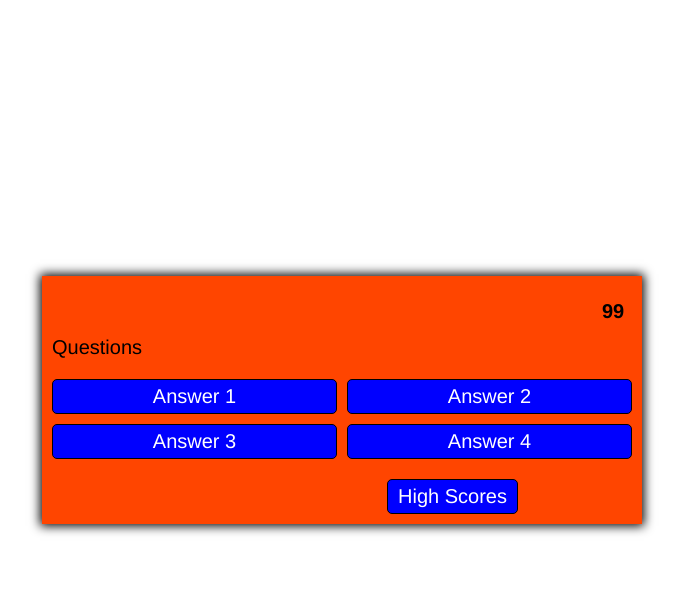
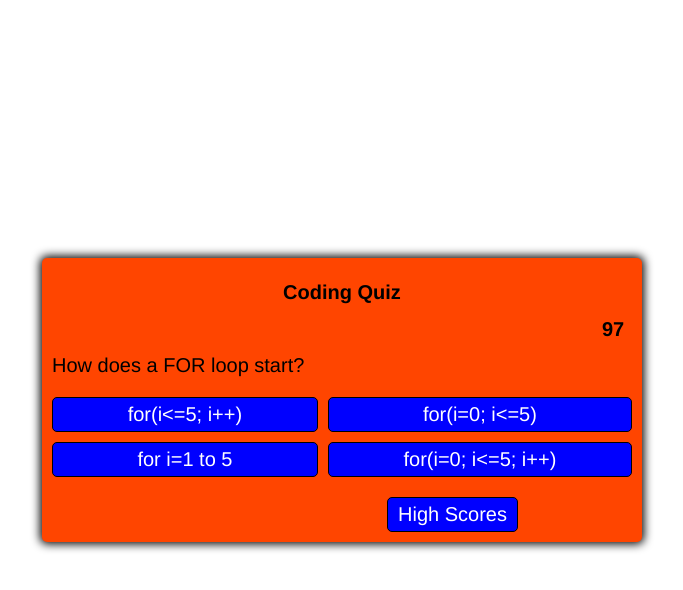
Before and after one commit to Plabounty/04_Coding_Quiz, a plain HTML site: page index.html in a window 1280 px wide. Both pictures are taken after a click on the button "Start Quiz". Shown: the whole page, without its empty margins (298-981 px from the left). Drawn offline with Linux system fonts and the light colour scheme.

Commit message:
added questions and button functionality

```diff
--- a/index.html
+++ b/index.html
@@ -7,7 +7,9 @@
     <title>Coding Quiz</title>
   </head>
   <body>
+
     <div class="container">
+      <h1 class="header">Coding Quiz</h1>
       <div id="question-container" class="hide">
         <h1 id="timeEl" class="timer"></h1>
         <div id="question">Questions</div>
@@ -20,7 +22,7 @@
       </div>
       <div class="controls">
         <button id="start-btn" class="start-btn btn">Start Quiz</button>
-        <button id="Next-btn" class="next-btn btn hide">Next</button>
+        <button id="next-btn" class="next-btn btn hide">Next</button>
         <button id="highscores-btn" class="highscores-btn btn hs-btn">High Scores</button>
 
       </div>
--- a/script.js
+++ b/script.js
@@ -1,11 +1,12 @@
-let startGame = document.getElementById("start-btn");
+let startButton = document.getElementById("start-btn");
+let nextButton = document.getElementById("next-btn");
 const questionContainerElement = document.getElementById("question-container");
 let mixedQuestions, currentQuestionIndex;
-const questionElement = document.getElementById("question");
-const answerButtonElement = document.getElementById("answer-buttons");
+let questionElement = document.getElementById("question");
+const answerButtonsElement = document.getElementById("answer-buttons");
 let timeEl = document.getElementById("timeEl");
 let secondsLeft = 101;
-startGame.addEventListener("click", function () {
+startButton.addEventListener("click", function () {
   setTimer();
 });
 
@@ -16,18 +17,21 @@ function setTimer() {
 
     if (secondsLeft === 0) {
       clearInterval(timerInterval);
-      sendMessage();
     }
   }, 1000);
 }
 
-startGame.addEventListener("click", function () {
+startButton.addEventListener("click", function () {
   startQuiz();
   setTimer();
 });
+nextButton.addEventListener("click", () => {
+  currentQuestionIndex++;
+  nextQuestion();
+});
 
 function startQuiz() {
-  startGame.classList.add("hide");
+  startButton.classList.add("hide");
   mixedQuestions = questions.sort(() => Math.random() - 0.5);
   currentQuestionIndex = 0;
   questionContainerElement.classList.remove("hide");
@@ -35,25 +39,104 @@ function startQuiz() {
 }
 
 function nextQuestion() {
-  viewQuestion(mixedQuestions[currentQuestionsIndex]);
+  resetState();
+  viewQuestion(mixedQuestions[currentQuestionIndex]);
 }
 
 function viewQuestion(question) {
   questionElement.innerText = question.question;
+  question.answers.forEach((answer) => {
+    const button = document.createElement("button");
+    button.innerText = answer.text;
+    button.classList.add("btn");
+    if (answer.correct) {
+      button.dataset.correct = answer.correct;
+    }
+    button.addEventListener("click", selectAnswer);
+    answerButtonsElement.appendChild(button);
+  });
 }
 
-function selectAnswer() {
+function resetState() {
+  nextButton.classList.add("hide");
+  while (answerButtonsElement.firstChild) {
+    answerButtonsElement.removeChild(answerButtonsElement.firstChild);
+  }
+}
 
+function selectAnswer(e) {
+  const selectedButton = e.target;
+  const correct = selectedButton.dataset.correct;
+  setStatusClass(document.body, correct);
+  Array.from(answerButtonsElement.children).forEach((button) => {
+    setStatusClass(button, button.dataset.correct);
+  });
+  if (mixedQuestions.length > currentQuestionIndex + 1) {
+    nextButton.classList.remove("hide");
+  } else {
+    startButton.innerText = "restart";
+    startButton.classList.remove("hide");
+  }
+}
+
+function setStatusClass(element, correct) {
+  clearStatusClass(element);
+  if (correct) {
+    element.classList.add("correct");
+  } else {
+    element.classList.add("wrong");
+  }
+}
+
+function clearStatusClass(element) {
+  element.classList.remove("correct");
+  element.classList.remove("wrong");
 }
 
 const questions = [
   {
-    quesiton: "What is 2 + 2?",
+    question: "Inside which HTML element do we put the JavaScript?",
     answers: [
-      { text: "4", correct: true },
-      { text: "12", correct: false },
-      { text: "8", correct: false },
-      { text: "3", correct: false },
+      { text: "<script>", correct: true },
+      { text: "<js>", correct: false },
+      { text: "<javascript>", correct: false },
+      { text: "<scripting>", correct: false },
+    ],
+  },
+  {
+    question: "How do you write 'Hello World' in an alert box?",
+    answers: [
+      { text: "alert box('Hello World');", correct: false },
+      { text: "msgBox('Hello World');", correct: false },
+      { text: "alert('Hello World');", correct: true },
+      { text: "msg('Hello World');", correct: false },
+    ],
+  },
+  {
+    question: "How do you create a function in JavaScript?",
+    answers: [
+      { text: "function:myFunction()", correct: false },
+      { text: "function myFunction{}", correct: false },
+      { text: "fucntion = myFunction()", correct: false },
+      { text: "function myFunction()", correct: true },
+    ],
+  },
+  {
+    question: "What syntax is used to call a function?",
+    answers: [
+      { text: "call function myFunction", correct: false },
+      { text: "myFunction()", correct: true },
+      { text: "call myFunction()", correct: false },
+      { text: "myFunction{}", correct: false },
+    ],
+  },
+  {
+    question: "How does a FOR loop start?",
+    answers: [
+      { text: "for(i<=5; i++)", correct: false },
+      { text: "for(i=0; i<=5)", correct: false },
+      { text: "for i=1 to 5", correct: false },
+      { text: "for(i=0; i<=5; i++)", correct: true },
     ],
   },
 ];
--- a/style.css
+++ b/style.css
@@ -3,6 +3,12 @@
     font-family: 'Franklin Gothic Medium', 'Arial Narrow', Arial, sans-serif;
     font-size: 20px;
 }
+
+:root {
+    --hue-wrong: 0;
+    --hue-correct: 145;
+}
+
 
 body {
     padding: 0;
@@ -23,6 +29,7 @@ body {
     width: 600px;
     max-width: 80%;
     background-color: orangered;
+    border-radius: 5px;
     padding: 10px;
     box-shadow: 0 0 10px 2px;
 }
@@ -54,3 +61,15 @@ body {
 .hide {
     display: none;
 }
+
+.btn.correct {
+    background-color: green;
+}
+
+.btn.wrong {
+    background-color: red;
+}
+
+.header{
+    text-align: center;
+}
```
